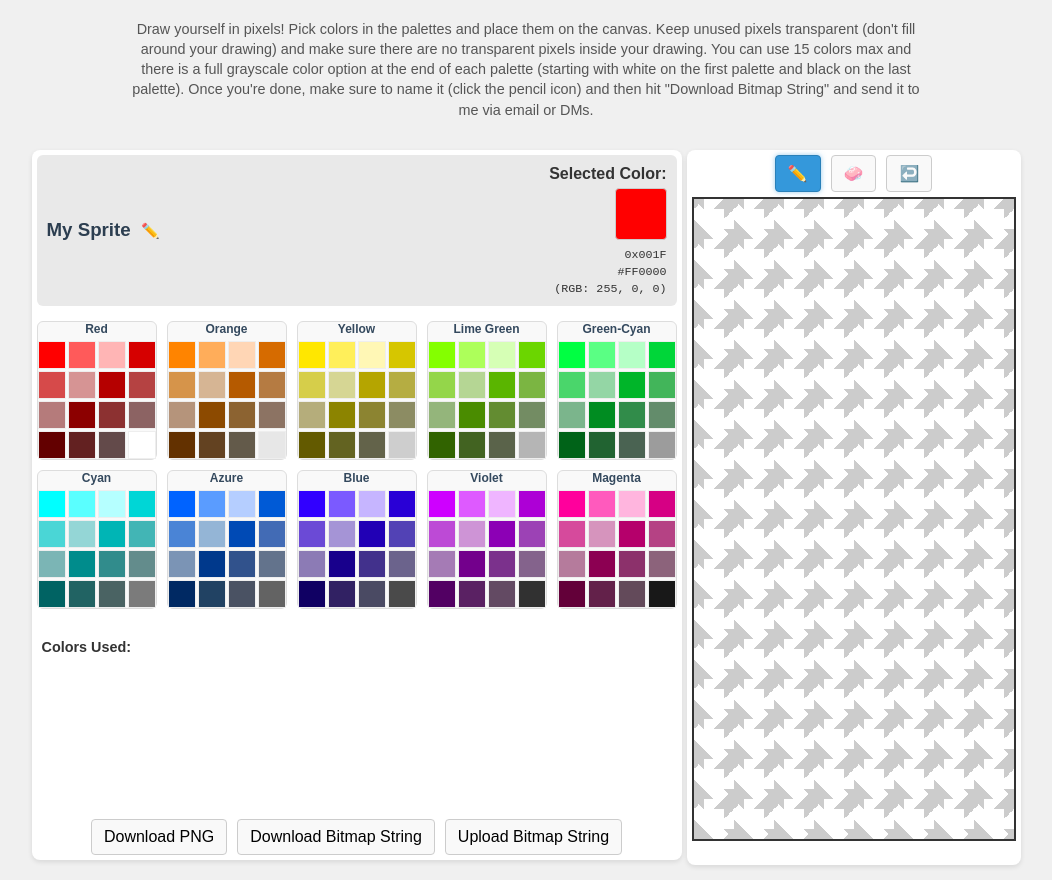
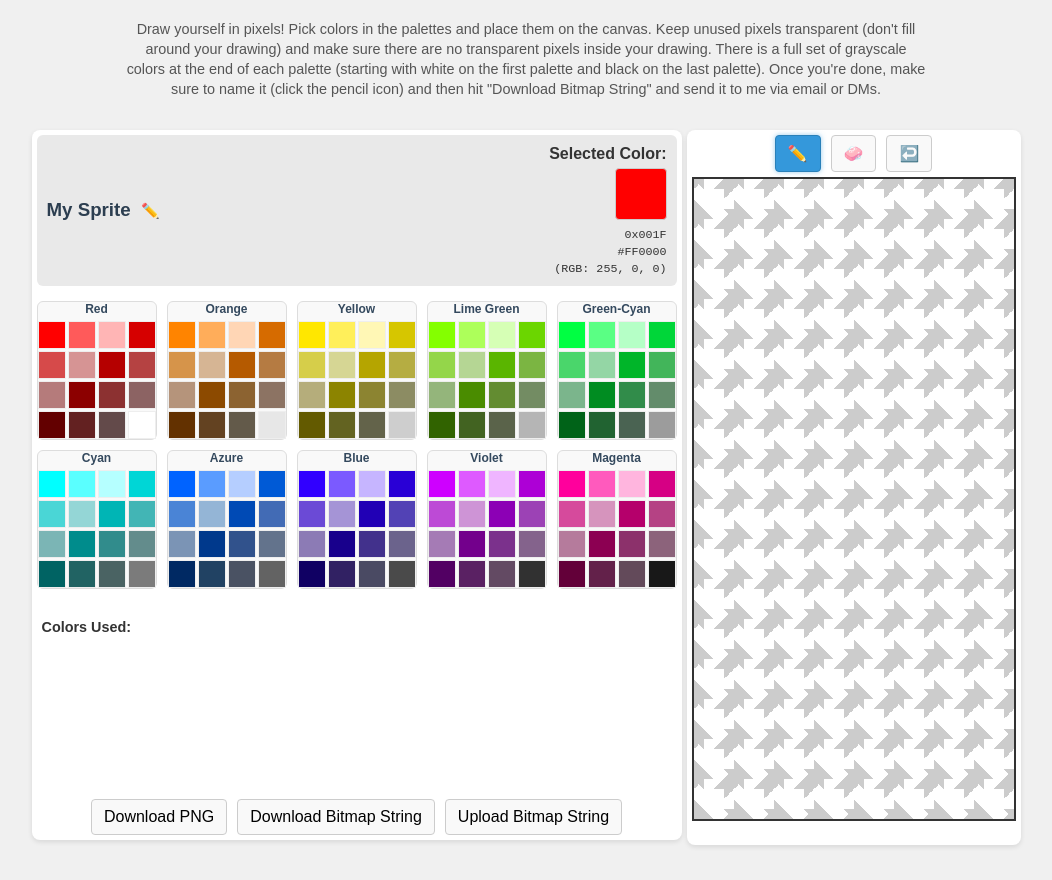
Before and after one commit to snowfro/gbaColorPicker, a plain HTML site: page sprite/index.html in a window 1280 px wide. Shown: the part 61-941 px from the top of the page, without its empty margins (114-1166 px from the left). Drawn offline with Linux system fonts and the light colour scheme.

Commit message:
changed instructions a bit

```diff
--- a/sprite/index.html
+++ b/sprite/index.html
@@ -9,7 +9,7 @@
 </head>
 <body>
     <h1>Self Portrait</h1>
-    <p class="description">Draw yourself in pixels! Pick colors in the palettes and place them on the canvas. Keep unused pixels transparent (don't fill around your drawing) and make sure there are no transparent pixels inside your drawing. You can use 15 colors max and there is a full grayscale color option at the end of each palette (starting with white on the first palette and black on the last palette). Once you're done, make sure to name it (click the pencil icon) and then hit "Download Bitmap String" and send it to me via email or DMs.</p>
+    <p class="description">Draw yourself in pixels! Pick colors in the palettes and place them on the canvas. Keep unused pixels transparent (don't fill around your drawing) and make sure there are no transparent pixels inside your drawing. There is a full set of grayscale colors at the end of each palette (starting with white on the first palette and black on the last palette). Once you're done, make sure to name it (click the pencil icon) and then hit "Download Bitmap String" and send it to me via email or DMs.</p>
 
     <div class="app-container">
         <!-- Color Selection Area - General Hue Palettes -->
```
